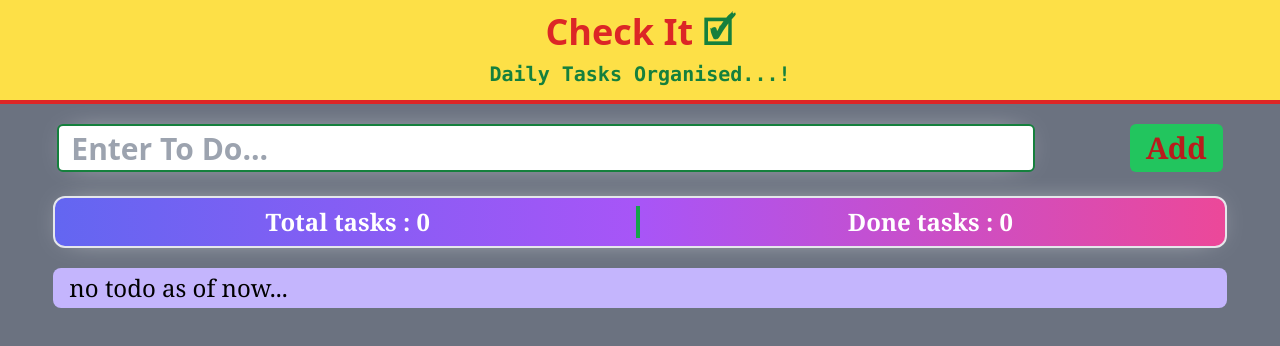
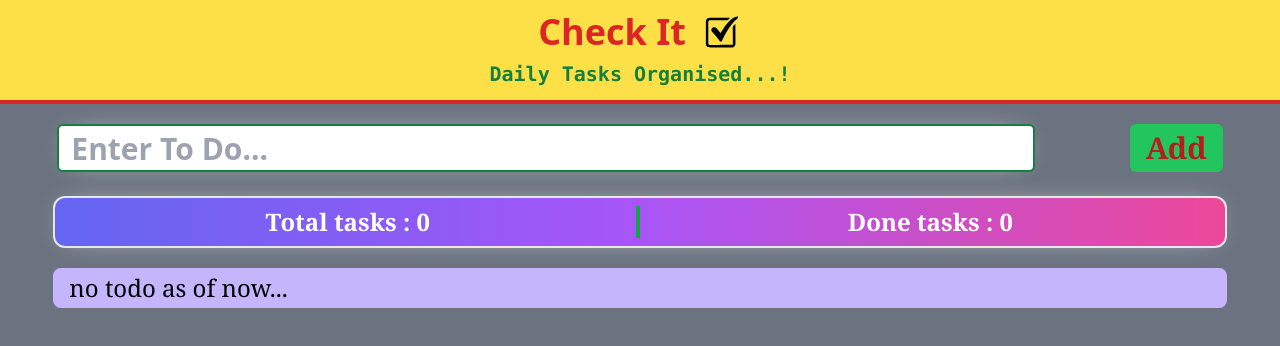
Before and after one commit to pandey2app/simpleToDoappReact, a React (Create React App) app: page / in a window 1280 px wide. Shown: the top 346 px of the page. Built offline with nearby package versions, Linux system fonts and the light colour scheme.

Commit message:
added svg image for icon

```diff
--- a/src/components/Header.jsx
+++ b/src/components/Header.jsx
@@ -1,9 +1,10 @@
 import React from 'react'
+import checkIcon from "../images/check.svg"
 
 export default function Header() {
   return (
     <div className='w-full border-b-4 border-red-600 text-center mb-4 p-3 bg-yellow-300'>
-        <h1 className='text-4xl font-extrabold font-sherif text-red-600'>Check It <span className='text-green-700'>&#x1F5F9;</span></h1>
+        <h1 className='text-4xl font-extrabold font-sherif flex justify-center text-red-600'>Check It <img className='h-10 w-10 ms-4 ' src={checkIcon}/></h1>
         <p className='mt-2 text-xl min-md:text-2xl font-mono font-bold text-green-700'>Daily Tasks Organised...!</p>
 
     </div>
```
